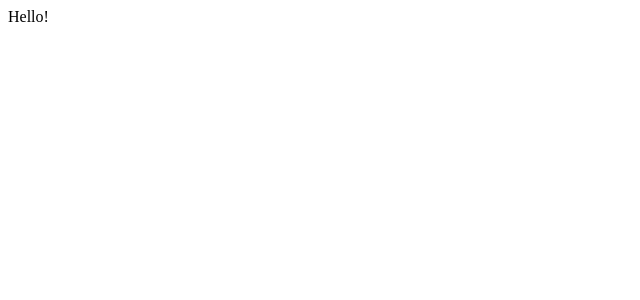
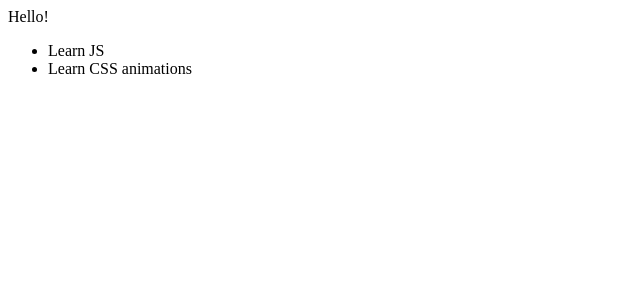
Before and after one commit to Yoona8/vue-resources-app, a Vue app: page / in a window 1280 px wide. Shown: the top 300 px of the page, without its empty margins (0-640 px from the left). Built offline with nearby package versions, Linux system fonts and the light colour scheme.

Commit message:
Add props

```diff
--- a/src/App.vue
+++ b/src/App.vue
@@ -1,12 +1,34 @@
 <template>
   {{ title }}
+  <ul>
+    <resource-item
+      v-for="resource in resources"
+      :key="resource.id"
+      :name="resource.name"
+    ></resource-item>
+  </ul>
 </template>
 
 <script>
+import ResourceItem from '@/components/ResourceItem';
 export default {
+  components: {ResourceItem},
   data() {
     return {
-      title: 'Hello!'
+      title: 'Hello!',
+      resources: [{
+        id: Date.now() + Math.random(),
+        name: 'Learn JS',
+        url: '',
+        tag: 'javascript',
+        isFinished: true
+      }, {
+        id: Date.now() + Math.random(),
+        name: 'Learn CSS animations',
+        url: '',
+        tag: 'css',
+        isFinished: false
+      }]
     };
   }
 };
--- /dev/null
+++ b/src/components/ResourceItem.vue
@@ -0,0 +1,25 @@
+<template>
+  <li>{{ name }}</li>
+</template>
+
+<script>
+export default {
+  name: 'resource-item',
+  props: {
+    name: {
+      type: String,
+      required: true,
+      validator: (value) => {
+        return value.length > 2;
+      }
+    }
+  },
+  data() {
+    return {
+      resourceName: 'Some resource'
+    };
+  }
+}
+</script>
+
+<style></style>
```
